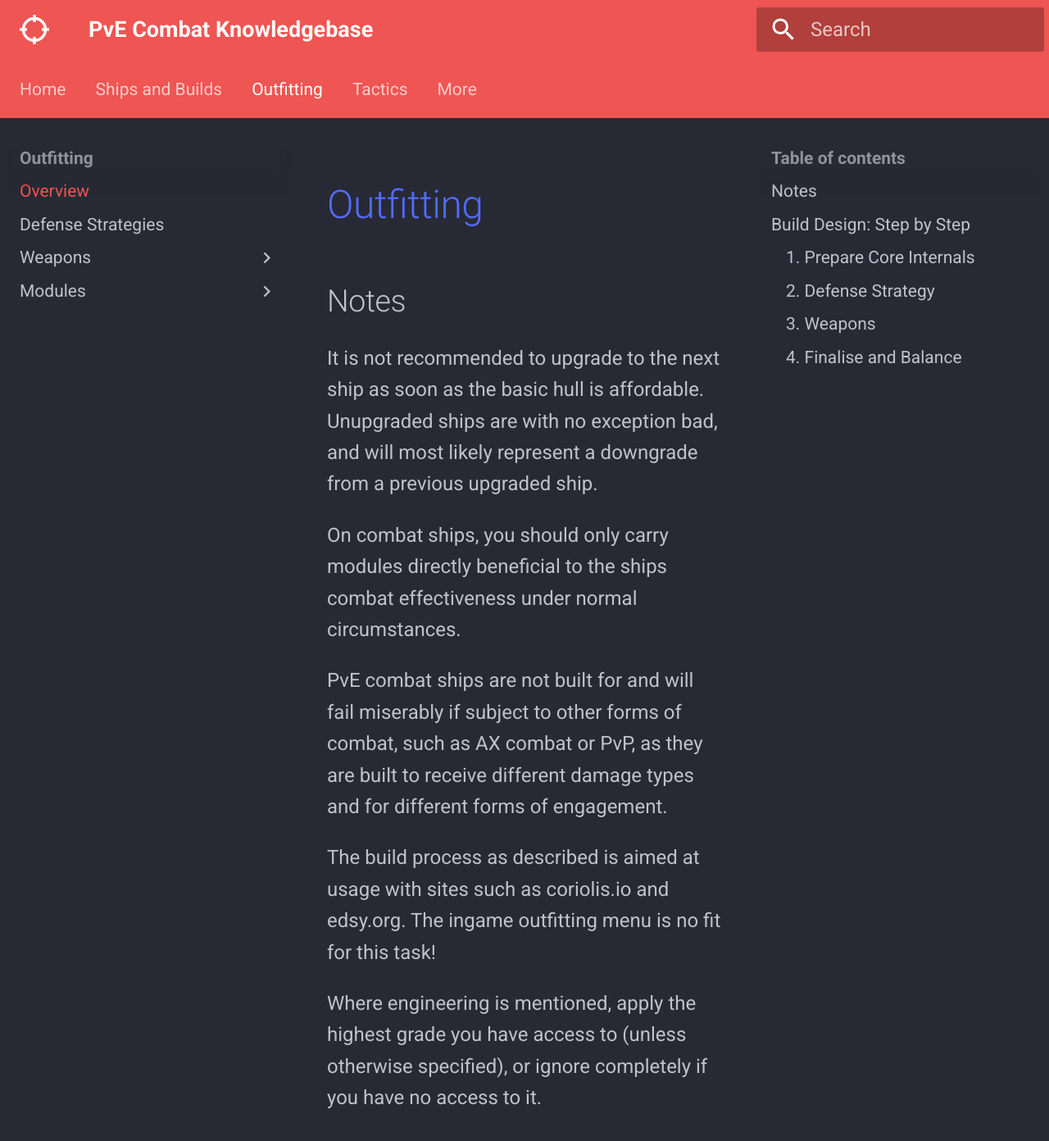
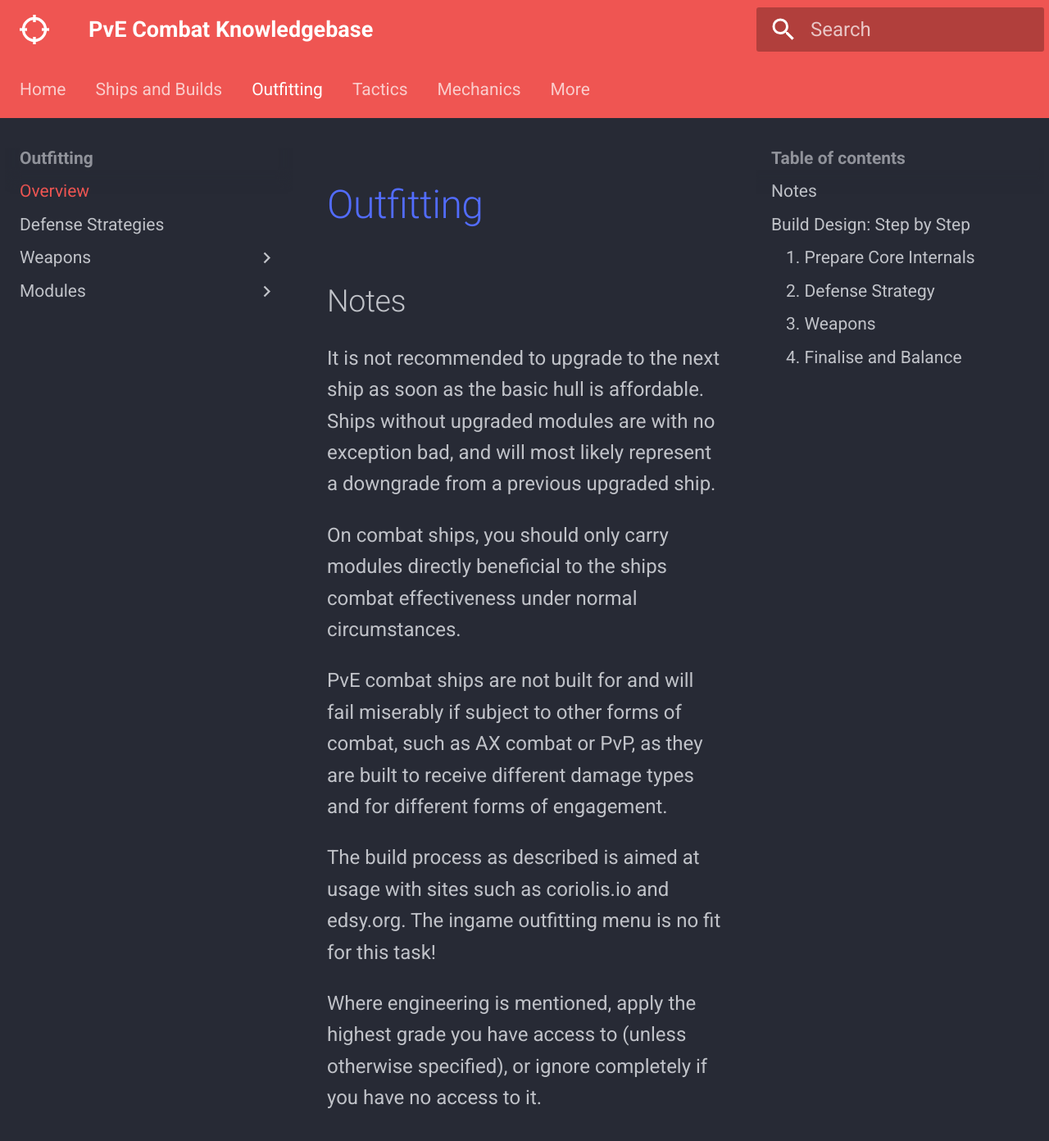
Before and after one commit to BrainProtest/ed-pve-combat, an MkDocs documentation site: the page built from docs/outfitting/overview.md, in a window 1280 px wide and 1400 px high. Shown: the top 1392 px of the window at 82% size. Built offline with MkDocs 1.6.1 and Material for MkDocs 9.7.7, drawn with Linux system fonts in a browser that asks for light colours.

Commit message:
Updates and fixed to misc sections. Added mechanics section

```diff
--- a/docs/assets/extra.css
+++ b/docs/assets/extra.css
@@ -63,6 +63,17 @@
 }
 
 .hint {
+    font-size: 0.75em;
+    color: grey;
+}
+
+.image-with-caption {
+    margin-bottom: 0;
+}
+
+.caption {
+    margin-top: 0;
+    line-height: 1;
     font-size: 0.75em;
     color: grey;
 }
--- a/docs/outfitting/overview.md
+++ b/docs/outfitting/overview.md
@@ -2,7 +2,7 @@
 
 ## Notes
 
-It is not recommended to upgrade to the next ship as soon as the basic hull is affordable. Unupgraded ships are with no exception bad, and will most likely represent a downgrade from a previous upgraded ship.
+It is not recommended to upgrade to the next ship as soon as the basic hull is affordable. Ships without upgraded modules are with no exception bad, and will most likely represent a downgrade from a previous upgraded ship.
 
 On combat ships, you should only carry modules directly beneficial to the ships combat effectiveness under normal circumstances.
 
--- a/mkdocs.yml
+++ b/mkdocs.yml
@@ -76,9 +76,9 @@ nav:
       - 'Railgun': 'outfitting/weapons/railgun.md'
       - 'Plasma Accelerator': 'outfitting/weapons/plasmaaccelerator.md'
     - 'Modules':
-      - 'Overview': 'outfitting/modules/overview.md'
       - 'Core Internal': 'outfitting/modules/core.md'
       - 'Optional Internal': 'outfitting/modules/optional.md'
+      - 'Utility Mounts': 'outfitting/modules/utility.md'
   - 'Tactics':
     - 'tactics/beginners.md'
     - 'tactics/positioning.md'
@@ -86,6 +86,9 @@ nav:
     - 'tactics/damage.md'
     - 'tactics/moduletargeting.md'
     - 'tactics/faoff.md'
+  - 'Mechanics':
+    - 'mechanics/general.md'
+    - 'mechanics/damage.md'
   - 'More':
     - 'Controls Presets': 'misc/controls.md'
     - 'ED Shipyard Module Presets': 'misc/edsymodulepresets.md'
```
Also changed, not shown: docs/mechanics/damage.md (added, +33 -0 lines), docs/mechanics/general.md (added, +16 -0 lines), docs/outfitting/modules/core.md (+1 -1 lines), docs/outfitting/modules/optional.md (+1 -1 lines), docs/outfitting/modules/utility.md (added, +33 -0 lines), docs/outfitting/weapons/overview.md (+1 -23 lines), docs/assets/falloff.png (added), docs/outfitting/modules/overview.md (deleted).
